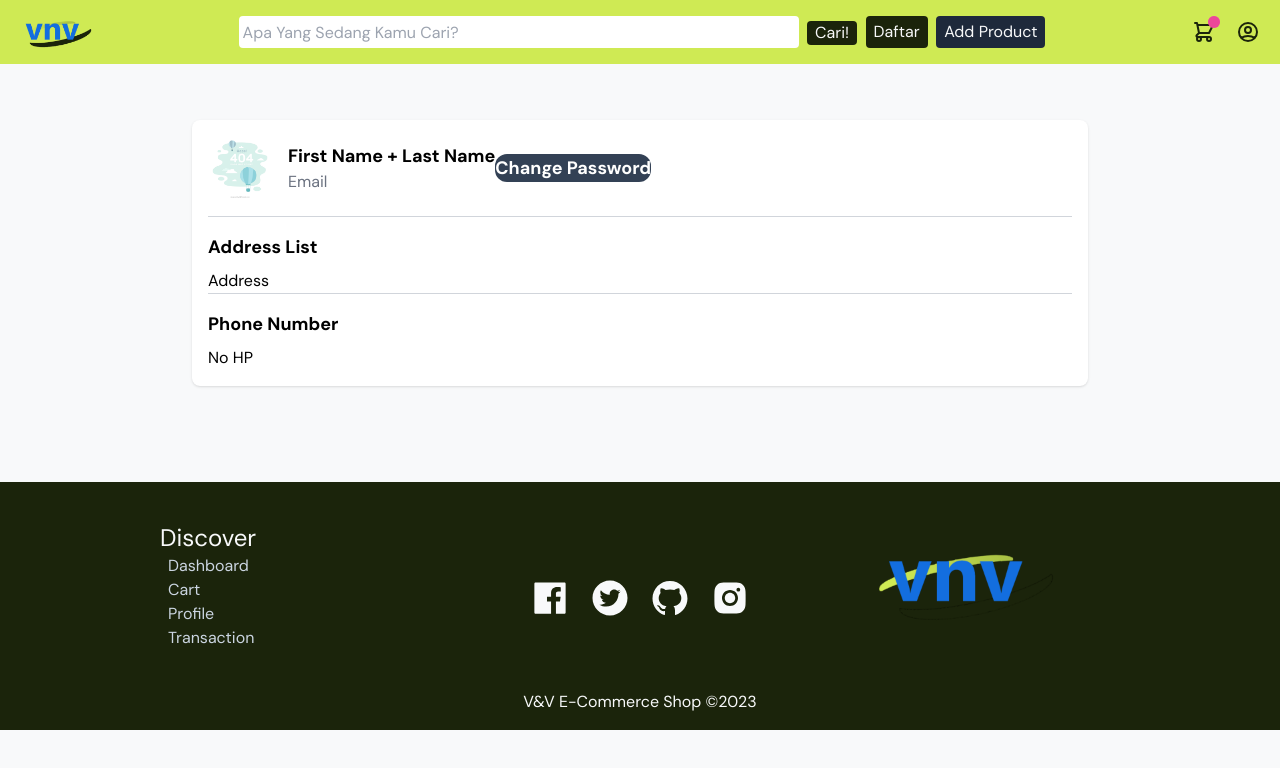
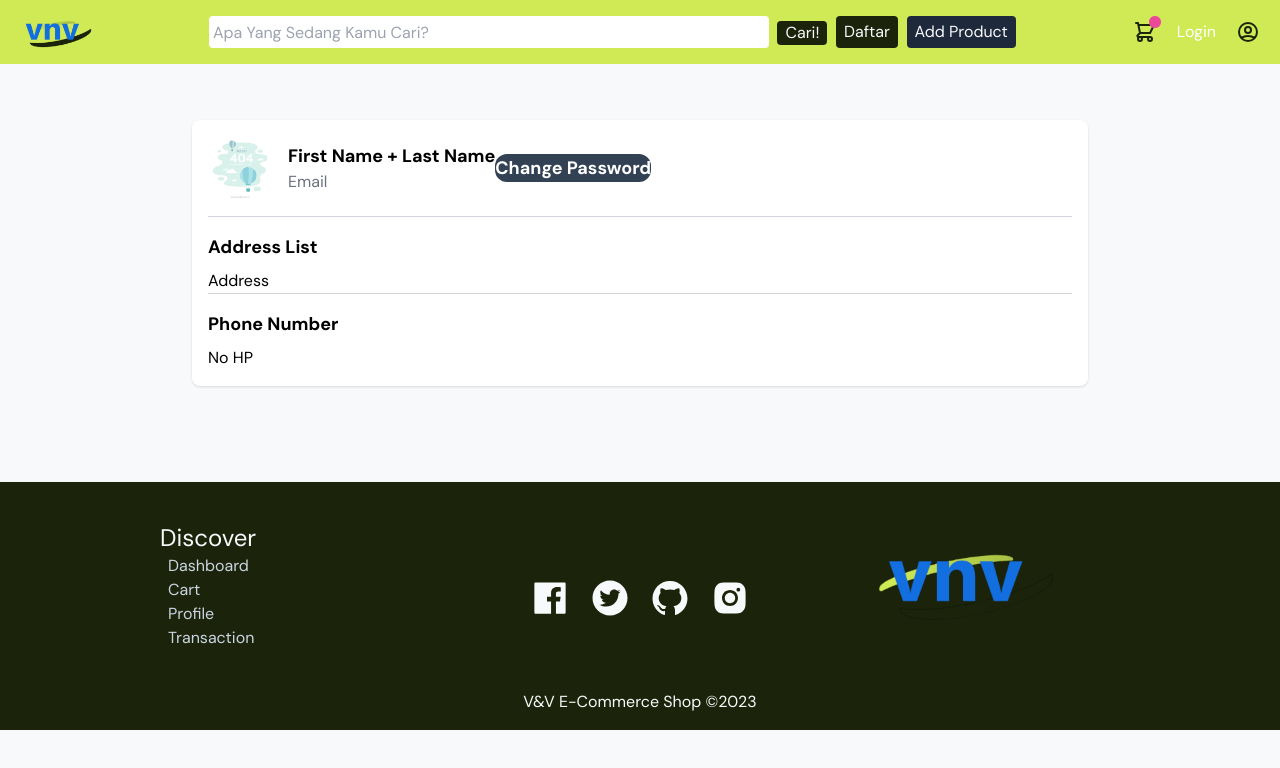
Before and after one commit to Vincent7564/E-Commerce-Frontend, a React (Create React App) app: page /profile in a window 1280 px wide. Shown: the top 768 px of the page. Built offline with nearby package versions, Linux system fonts and the light colour scheme.

Commit message:
feat: add Auth0 as Authentication Library and implements Auth0 also add Loginbutton components

```diff
--- a/package.json
+++ b/package.json
@@ -3,6 +3,7 @@
   "version": "0.1.0",
   "private": true,
   "dependencies": {
+    "@auth0/auth0-react": "^2.2.0",
     "@chakra-ui/react": "^2.7.0",
     "@emotion/react": "^11.11.1",
     "@emotion/styled": "^11.11.0",
--- /dev/null
+++ b/src/Component/LoginButton.jsx
@@ -0,0 +1,11 @@
+import { useAuth0 } from "@auth0/auth0-react";
+const LoginButton = () =>{
+    const {loginWithRedirect} = useAuth0();
+    return(
+        <>
+        <button onClick={()=>loginWithRedirect()}>Login</button>
+        </>
+    )
+}
+
+export default LoginButton;
--- a/src/Component/Navbar.jsx
+++ b/src/Component/Navbar.jsx
@@ -2,6 +2,7 @@ import { useEffect,useState } from 'react';
 import { useParams } from 'react-router';
 import axios from 'axios';
 import { useNavigate  } from "react-router-dom";
+import LoginButton from './LoginButton';
 const Navbar = () => {
   const params = useParams();
   const [search,setSearch]=useState('')
@@ -58,7 +59,8 @@ const Navbar = () => {
                   </span>
                 </a>
                 {/* <!-- Sign In / Register      --> */}
-                <a className="flex items-center" href="#">
+                <LoginButton />
+                <a className="flex items-center" href="">
                   <svg
                     xmlns="http://www.w3.org/2000/svg"
                     className="h-6 w-6 stroke-vnv-green-dark hover:stroke-vnv-light"
--- a/src/index.js
+++ b/src/index.js
@@ -12,11 +12,17 @@ import Register from './Pages/Register';
 import Footer from './Component/Footer';
 import RouteList from './Routes/RouteList';
 import CarouselPromotion from './Component/CarouselPromotion'
+import { Auth0Provider } from '@auth0/auth0-react';
 <link href="/dist/output.css" rel="stylesheet"></link>
 
 const root = ReactDOM.createRoot(document.getElementById('root'));
 root.render(
   <React.StrictMode>
+    <Auth0Provider domain="dev-lbgwy1aoejbcjx8n.us.auth0.com"
+    clientId="s5L9Gc6g5w2NJPXyHfCjeeC45QBTpjZQ"
+    authorizationParams={{
+      redirect_uri: window.location.origin
+    }}>
     <Navbar />
     <div className='my-5 mx-44 overflow-hidden'>
       <RouteList />
@@ -24,6 +30,7 @@ root.render(
     <div className='mt-[5rem] overflow-hidden'>
       <Footer />
     </div>
+    </Auth0Provider>
   </React.StrictMode>
 );
 
```
Also changed, not shown: 1 other file (tests, documents, lock files or other folders).
